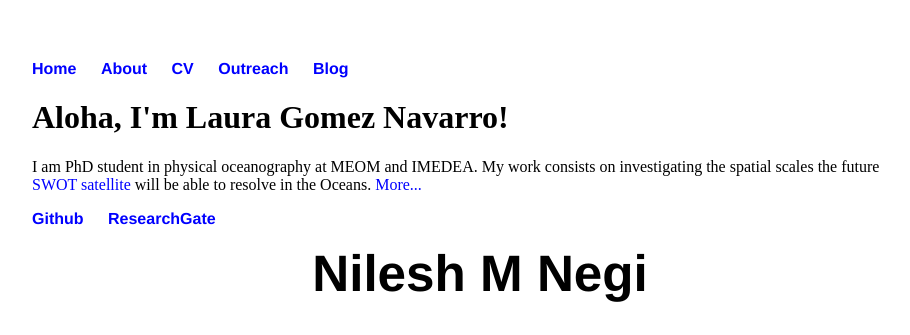
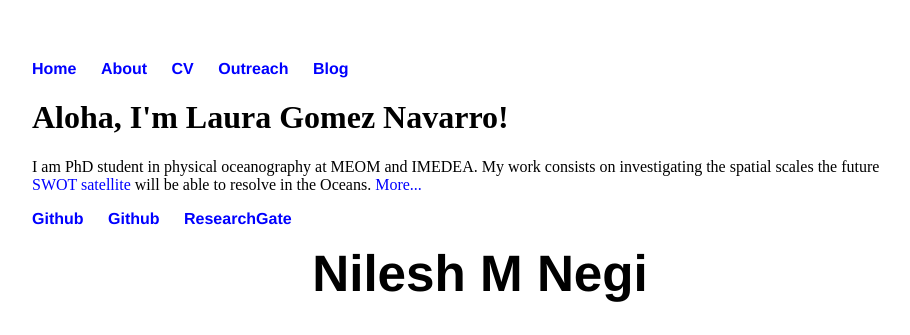
Before and after one commit to LauraGomezNavarro/LauraGomezNavarro.github.io, a Jekyll site: the page built from index.html, in a window 1280 px wide, cut to the strip 0-335 px from the top of the page. Shown: the whole strip, without its empty margins (160-1070 px from the left). Built offline with Jekyll 4.4.1, drawn with Linux system fonts in a browser that asks for light colours.

Commit message:
Update default.html

```diff
--- a/_layouts/default.html
+++ b/_layouts/default.html
@@ -23,6 +23,7 @@
 			<footer>
 	    		<ul>
 	        		<li><a href="https://github.com/LauraGomezNavarro">Github</a></li>
+				<li><a href="https://github.com/LauraGomezNavarro">Github</a></li>
 				<li><a href="https://www.researchgate.net/profile/Laura_Gomez-Navarro">ResearchGate</a></li>
 				</ul>
 
```
